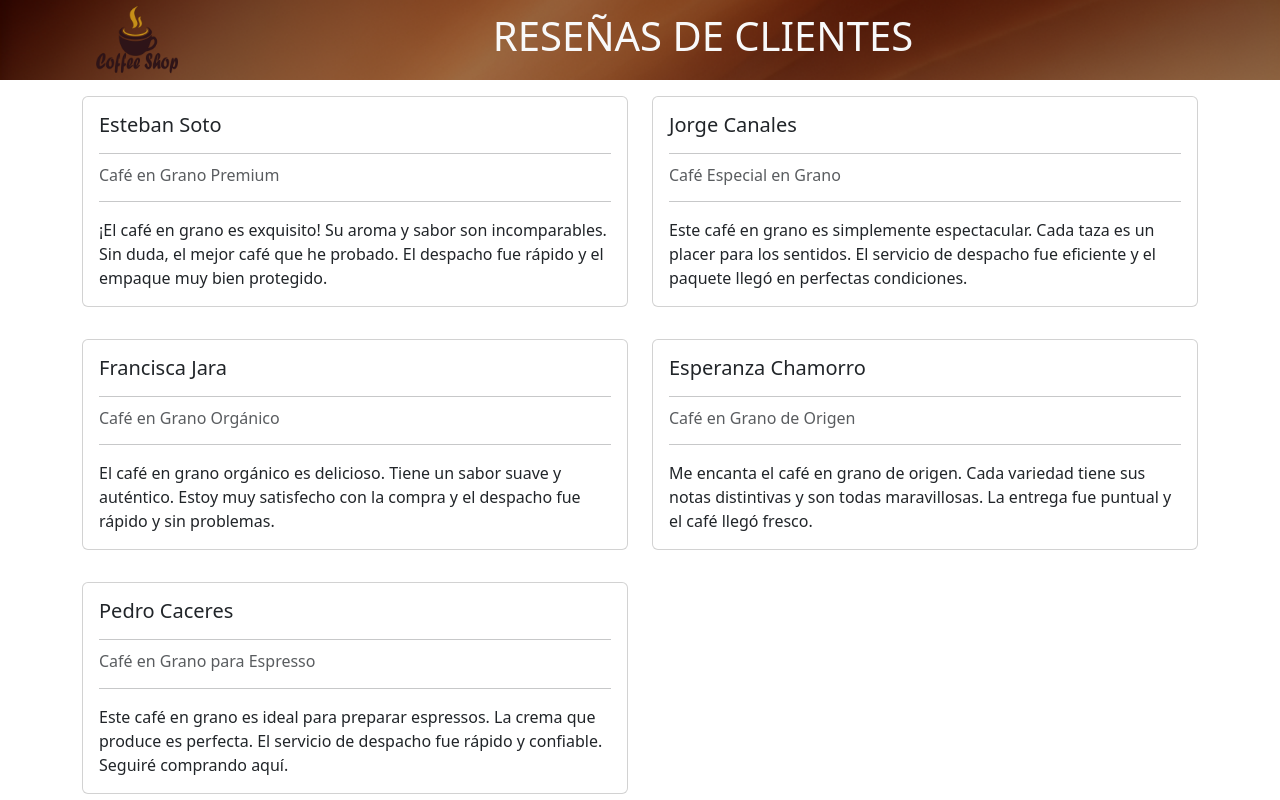
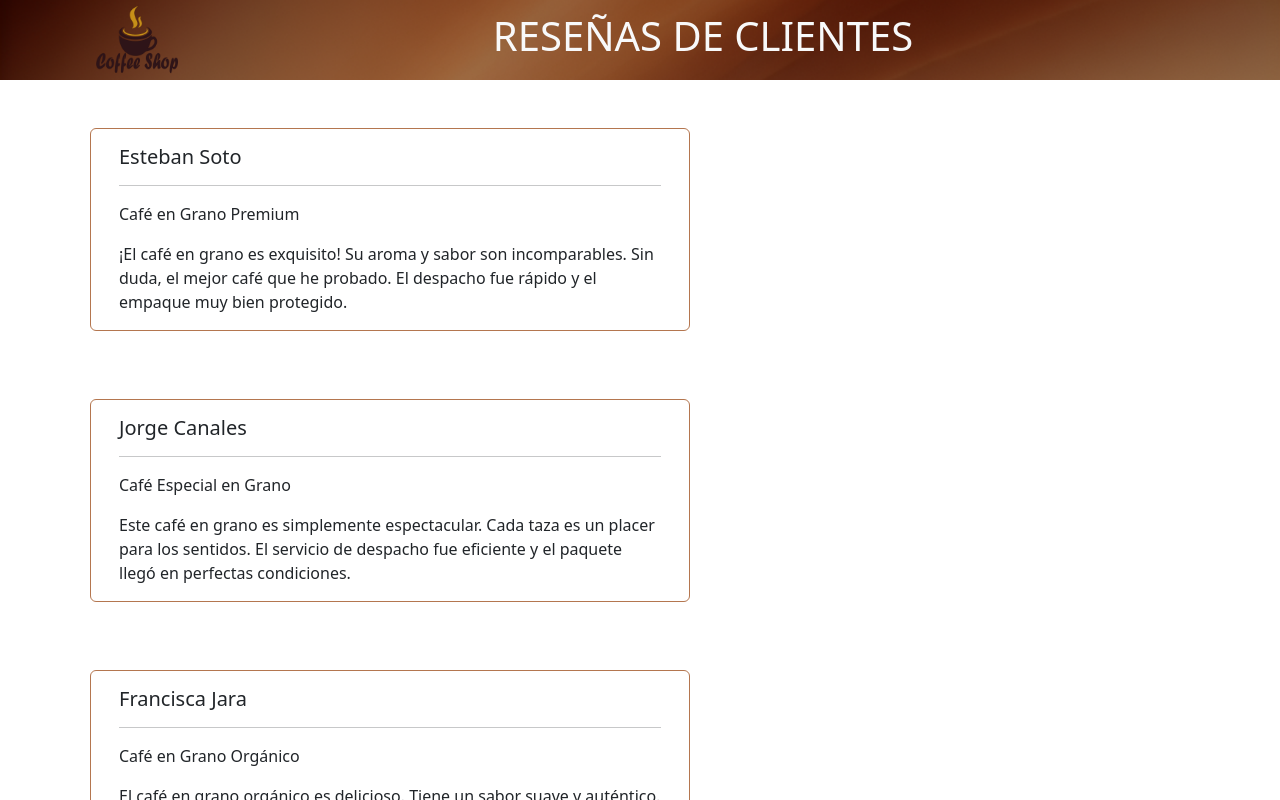
Before and after one commit to dmunoz80/CoffeShop-ProyectoFinal, a React (Create React App) app: page /Reviews in a window 1280 px wide. Shown: the top 800 px of the page. Built offline with nearby package versions, Linux system fonts and the light colour scheme.

Commit message:
actualizacion con bootstrap

```diff
--- a/src/components/Comentarios.jsx
+++ b/src/components/Comentarios.jsx
@@ -1,23 +1,23 @@
 
 import React from 'react';
 import comentariosData from '../comentarios.json';
+import { Card } from 'react-bootstrap';
 
 const ComentariosCard = () => {
     return (
         <div className="container">
             <div className="row">
                 {comentariosData.comentarios.map((comentario, index) => (
-                    <div style={{borderColor:'#b4764f'}} key={index} className="col-md-6">
-                        <div className="card my-3" >
-                            <div className="card-body"  >
-                                <h5 className="card-title">{comentario.usuario}</h5>
-                                <hr/>
-                                <h6 className="card-subtitle mb-2 text-muted">{comentario.producto}</h6>
-                                <hr/>
-                                <p className="card-text">{comentario.comentario}</p>
-                            </div>
-                        </div>
-                    </div>
+
+                    <Card className='mt-5' style={{ width: '600px', borderColor: "#b4764f", marginLeft: '20px', marginBottom: '20px' }}>
+                        <Card.Body>
+                            <Card.Title>{comentario.usuario}</Card.Title>
+                            <hr />
+                            <Card.Text>{comentario.producto}</Card.Text>
+
+                            <Card.Text>{comentario.comentario}</Card.Text>
+                        </Card.Body>
+                    </Card>
                 ))}
             </div>
         </div>
```
